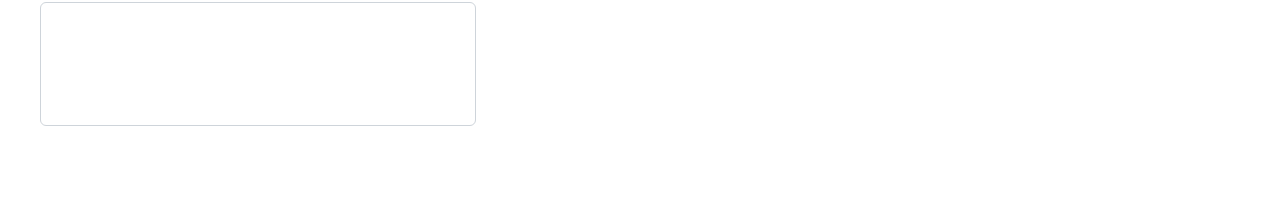
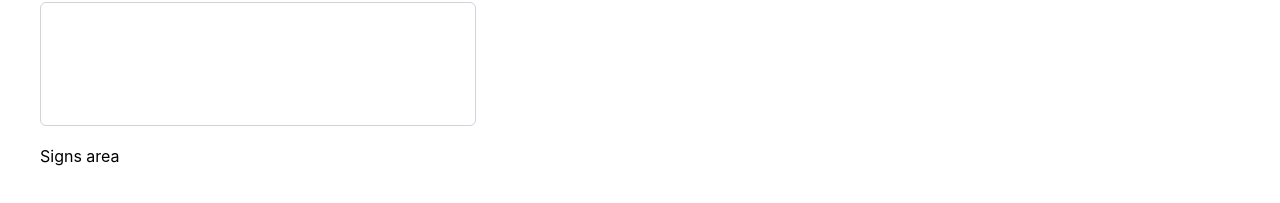
Before and after one commit to Codinglone/signs-app, a React (Vite) app: page / in a window 1280 px wide. Shown: the part 243-446 px from the top of the page. Built offline with nearby package versions, Linux system fonts and the light colour scheme.

Commit message:
Added Signs field

```diff
--- a/src/components/Sandbox.jsx
+++ b/src/components/Sandbox.jsx
@@ -14,6 +14,9 @@ const Sandbox = () => {
         rows={5}
         cols={40}
       />
+      <SignsField>
+        Signs area
+      </SignsField>
     </Container>
   );
 };
@@ -22,4 +25,8 @@ const Container = styled.div`
   padding: 1rem 2rem;
 `
 
+const SignsField = styled.section`
+  padding: 1rem 0;
+`
+
 export default Sandbox;
```
